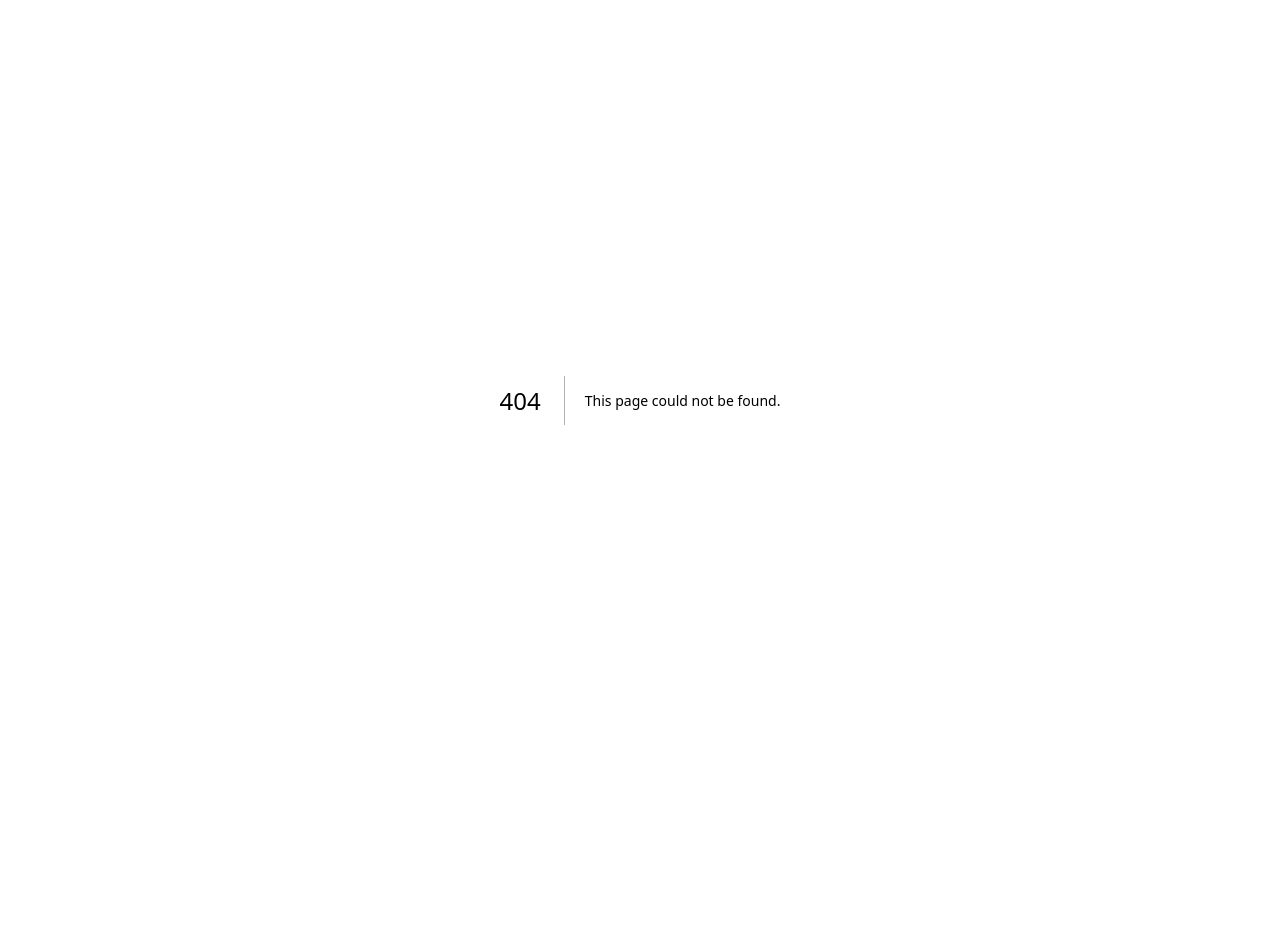
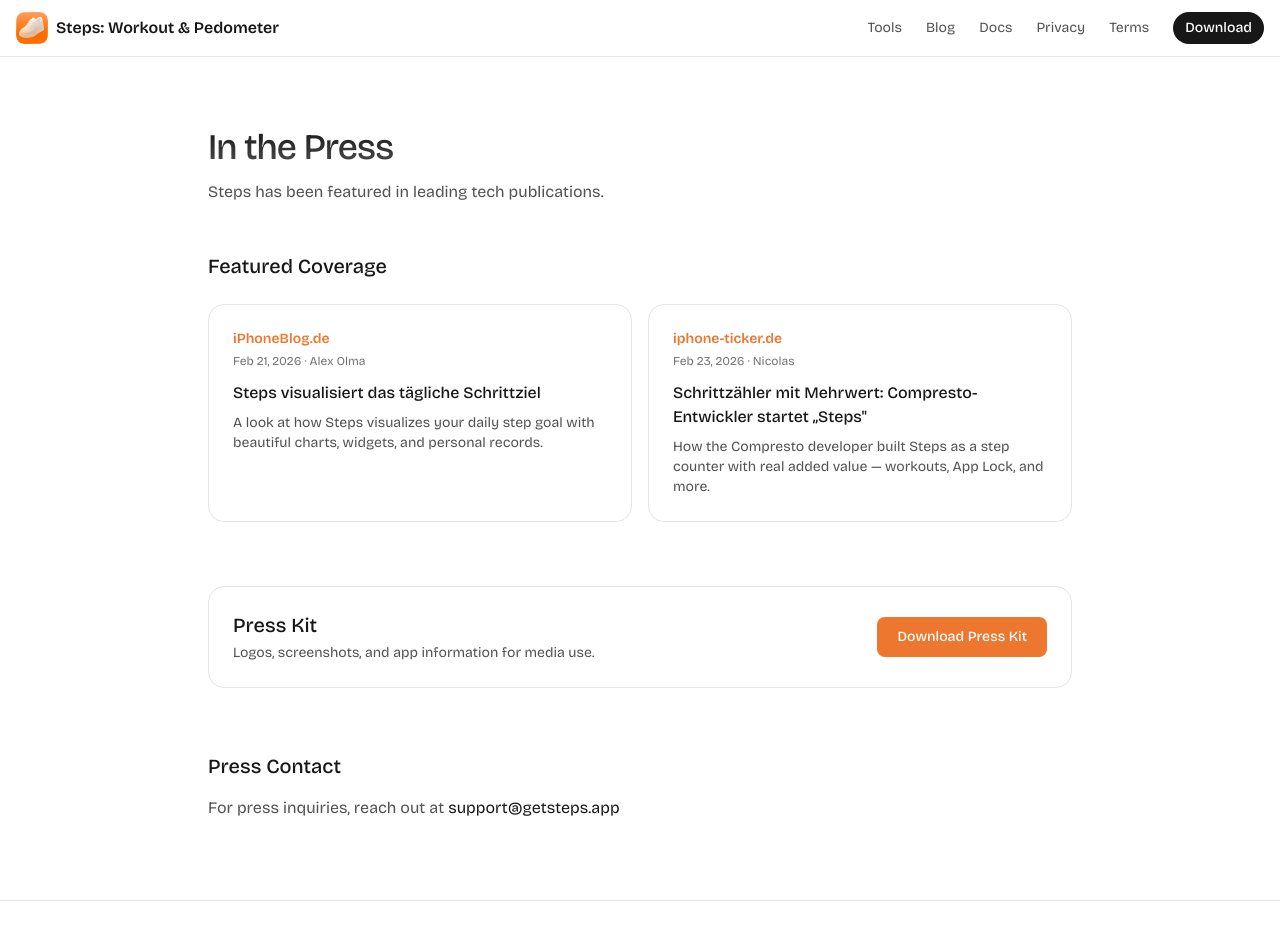
Before and after one commit to dqhieu/getsteps-app, a Next.js app: page /press in a window 1280 px wide. Before the commit this address had no page. Shown: the top 947 px of the page. Before the commit the page ends 800 px from the top, so only its background shows below. Built offline with nearby package versions, Linux system fonts and the light colour scheme.

Commit message:
feat: add /press page with coverage cards and press kit link

```diff
--- /dev/null
+++ b/app/press/page.tsx
@@ -0,0 +1,128 @@
+import type { Metadata } from "next";
+import { LandingNavbar, LandingFooter } from "@/components";
+import { SITE_CONFIG } from "@/lib/constants";
+
+export const metadata: Metadata = {
+  title: "In the Press",
+  description:
+    "Steps has been featured in leading tech publications. Read press coverage and download our press kit.",
+  alternates: {
+    canonical: "https://getsteps.app/press",
+  },
+};
+
+const PRESS_ARTICLES = [
+  {
+    outlet: "iPhoneBlog.de",
+    url: "https://www.iphoneblog.de/2026/02/21/steps-visualisiert-das-taegliche-schrittziel/",
+    title: "Steps visualisiert das tägliche Schrittziel",
+    summary:
+      "A look at how Steps visualizes your daily step goal with beautiful charts, widgets, and personal records.",
+    author: "Alex Olma",
+    date: "Feb 21, 2026",
+  },
+  {
+    outlet: "iphone-ticker.de",
+    url: "https://www.iphone-ticker.de/schrittzaehler-mit-mehrwert-compresto-entwickler-startet-steps-249553/",
+    title:
+      'Schrittzähler mit Mehrwert: Compresto-Entwickler startet „Steps"',
+    summary:
+      "How the Compresto developer built Steps as a step counter with real added value — workouts, App Lock, and more.",
+    author: "Nicolas",
+    date: "Feb 23, 2026",
+  },
+] as const;
+
+
+export default function PressPage() {
+  return (
+    <>
+      <LandingNavbar />
+      <main className="min-h-screen bg-white dark:bg-neutral-950 text-neutral-900 dark:text-white selection:bg-orange-500/30">
+        <div className="pt-24 pb-16 md:pt-32 md:pb-20">
+          <div className="container mx-auto px-4 max-w-4xl">
+            {/* Hero */}
+            <header className="mb-12">
+              <h1 className="text-3xl md:text-4xl font-medium tracking-tight mb-3 bg-clip-text text-transparent bg-gradient-to-b from-neutral-900 to-neutral-600 dark:from-white dark:to-neutral-400">
+                In the Press
+              </h1>
+              <p className="text-neutral-600 dark:text-neutral-400">
+                Steps has been featured in leading tech publications.
+              </p>
+            </header>
+
+            {/* Featured Coverage */}
+            <section className="mb-16">
+              <h2 className="text-xl font-medium text-neutral-900 dark:text-white mb-6">
+                Featured Coverage
+              </h2>
+              <div className="grid md:grid-cols-2 gap-4">
+                {PRESS_ARTICLES.map((article) => (
+                  <a
+                    key={article.url}
+                    href={article.url}
+                    target="_blank"
+                    rel="noopener noreferrer"
+                    className="block rounded-2xl border border-neutral-200 dark:border-neutral-800 p-6 hover:border-[#ED772F]/50 dark:hover:border-[#ED772F]/50 transition-colors"
+                  >
+                    <p className="text-sm font-semibold text-[#ED772F] mb-1">
+                      {article.outlet}
+                    </p>
+                    <p className="text-xs text-neutral-500 dark:text-neutral-500 mb-3">
+                      {article.date} · {article.author}
+                    </p>
+                    <p className="font-medium text-neutral-900 dark:text-white mb-2">
+                      {article.title}
+                    </p>
+                    <p className="text-sm text-neutral-600 dark:text-neutral-400">
+                      {article.summary}
+                    </p>
+                  </a>
+                ))}
+              </div>
+            </section>
+
+            {/* Press Kit */}
+            <section className="mb-16">
+              <div className="rounded-2xl border border-neutral-200 dark:border-neutral-800 p-6 flex flex-col sm:flex-row items-start sm:items-center justify-between gap-4">
+                <div>
+                  <h2 className="text-xl font-medium text-neutral-900 dark:text-white mb-1">
+                    Press Kit
+                  </h2>
+                  <p className="text-sm text-neutral-600 dark:text-neutral-400">
+                    Logos, screenshots, and app information for media use.
+                  </p>
+                </div>
+                <a
+                  href="https://drive.google.com/drive/folders/1IkduOJ2FA47tvVzUXEU9MbBb4-AF6SSw?usp=sharing"
+                  target="_blank"
+                  rel="noopener noreferrer"
+                  className="inline-flex items-center gap-2 rounded-lg bg-[#ED772F] px-5 py-2.5 text-sm font-medium text-white hover:bg-[#d9691f] transition-colors shrink-0"
+                >
+                  Download Press Kit
+                </a>
+              </div>
+            </section>
+
+            {/* Press Contact */}
+            <section>
+              <h2 className="text-xl font-medium text-neutral-900 dark:text-white mb-4">
+                Press Contact
+              </h2>
+              <p className="text-neutral-600 dark:text-neutral-400">
+                For press inquiries, reach out at{" "}
+                <a
+                  href={`mailto:${SITE_CONFIG.supportEmail}`}
+                  className="text-neutral-900 dark:text-white hover:underline"
+                >
+                  {SITE_CONFIG.supportEmail}
+                </a>
+              </p>
+            </section>
+          </div>
+        </div>
+      </main>
+      <LandingFooter />
+    </>
+  );
+}
--- a/app/sitemap.ts
+++ b/app/sitemap.ts
@@ -212,6 +212,12 @@ export default function sitemap(): MetadataRoute.Sitemap {
     },
     ...blogUrls,
     {
+      url: `${baseUrl}/press`,
+      lastModified: new Date(),
+      changeFrequency: "monthly",
+      priority: 0.6,
+    },
+    {
       url: `${baseUrl}/terms`,
       lastModified: new Date(),
       changeFrequency: "yearly",
--- a/components/landing-footer.tsx
+++ b/components/landing-footer.tsx
@@ -114,6 +114,14 @@ export function LandingFooter() {
               </li>
               <li>
                 <Link
+                  href="/press"
+                  className="text-sm text-neutral-600 dark:text-neutral-400 hover:text-[#ED772F] dark:hover:text-[#ED772F] transition-colors"
+                >
+                  Press
+                </Link>
+              </li>
+              <li>
+                <Link
                   href="/docs"
                   className="text-sm text-neutral-600 dark:text-neutral-400 hover:text-[#ED772F] dark:hover:text-[#ED772F] transition-colors"
                 >
```
Also changed, not shown: public/llms.txt.
